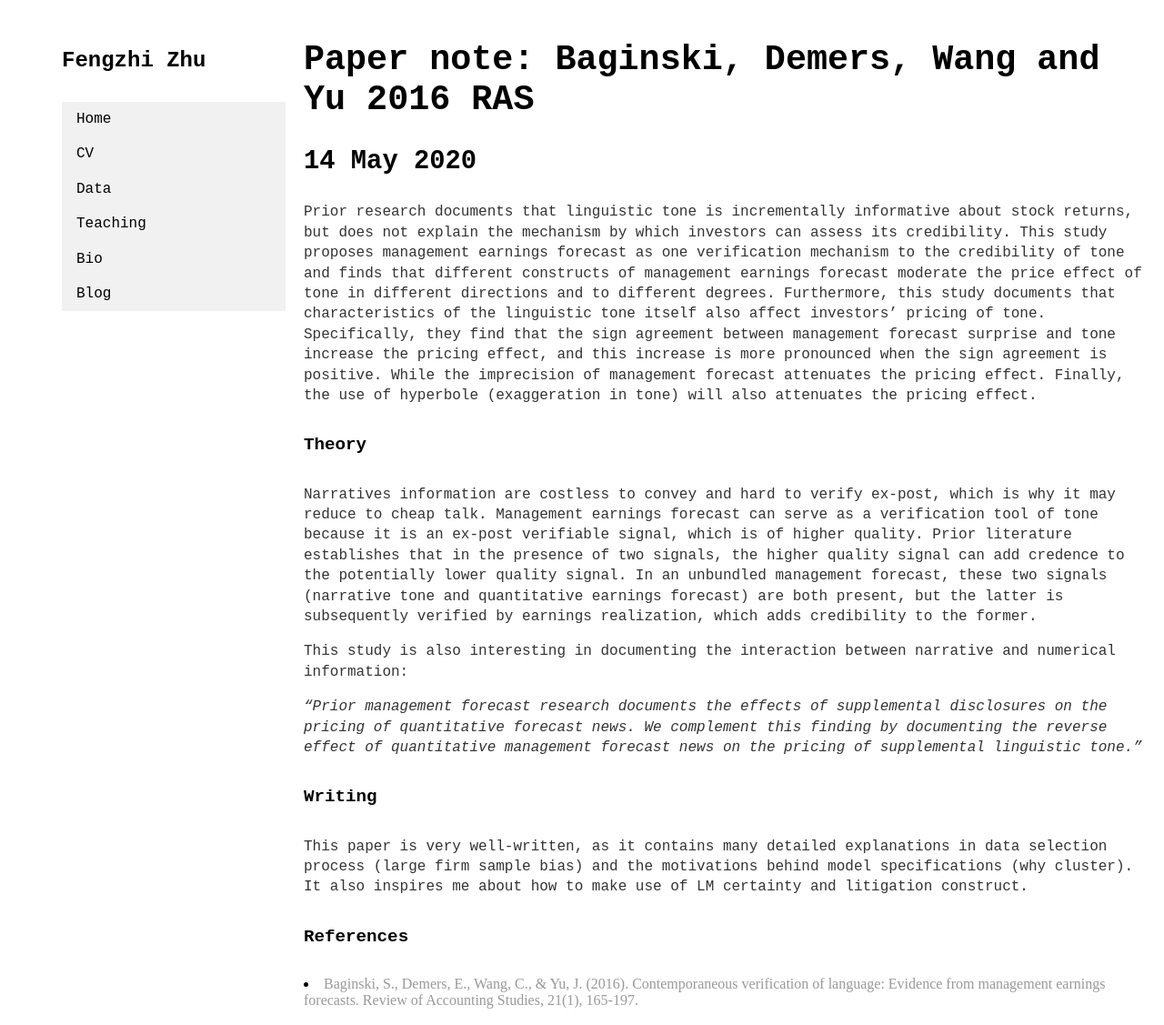
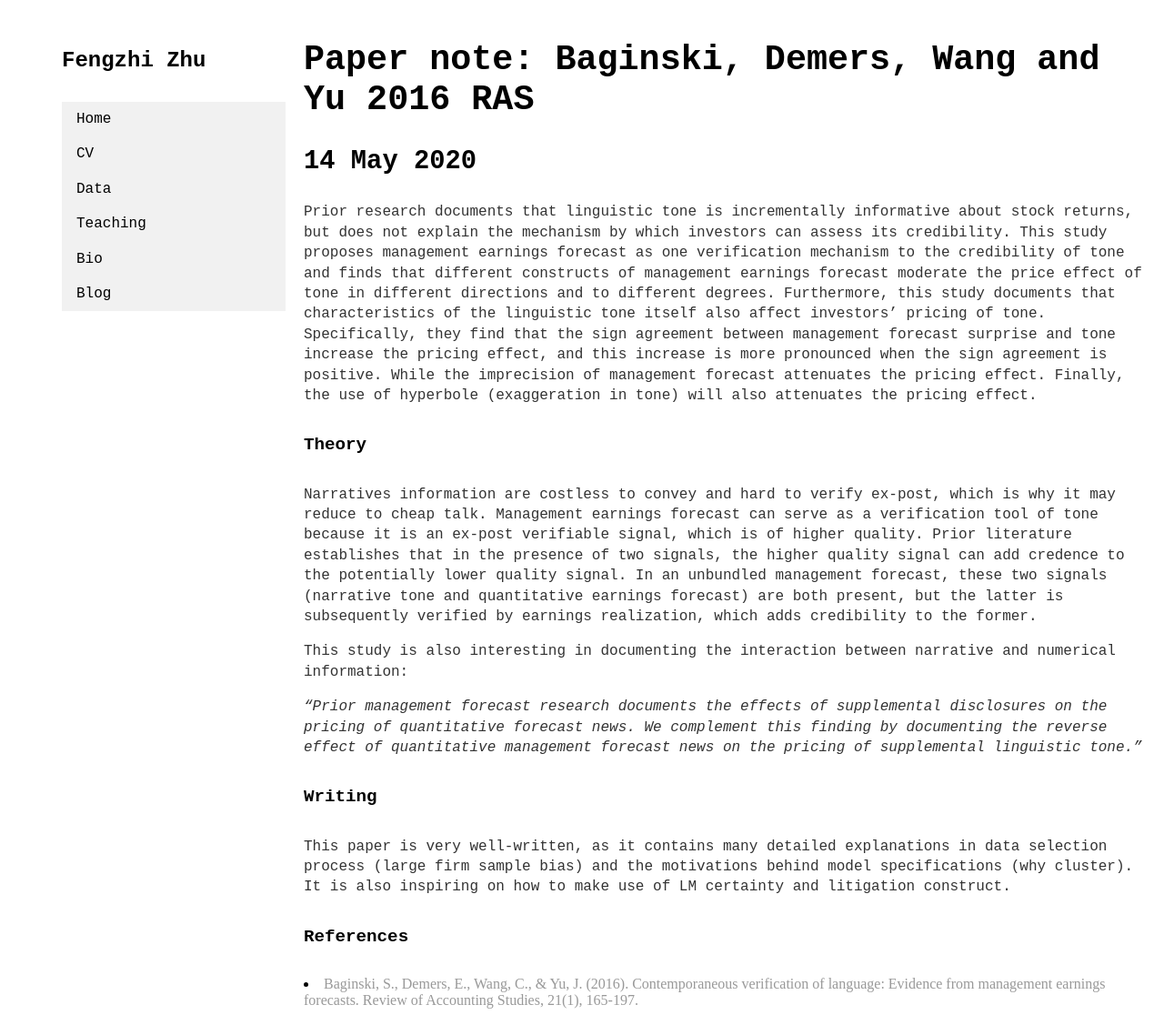
Before and after one commit to fengzhi22/fengzhi22.github.io, a Jekyll site: the page built from _posts/2020-05-14-paper-note-Baginski-et-al-2016.md, in a window 1280 px wide. Shown: the whole page at 91% size. Built offline with Jekyll 4.4.1, drawn with Linux system fonts in a browser that asks for light colours.

Commit message:
modify Baginski et al. (2016) note

```diff
--- a/_posts/2020-05-14-paper-note-Baginski-et-al-2016.md
+++ b/_posts/2020-05-14-paper-note-Baginski-et-al-2016.md
@@ -13,7 +13,7 @@ This study is also interesting in documenting the interaction between narrative
 <i>"Prior management forecast research documents the effects of supplemental disclosures on the pricing of quantitative forecast news. We complement this finding by documenting the reverse effect of quantitative management forecast news on the pricing of supplemental linguistic tone.”</i>
 
 <h5>Writing</h5>
-This paper is very well-written, as it contains many detailed explanations in data selection process (large firm sample bias) and the motivations behind model specifications (why cluster). It also inspires me about how to make use of LM certainty and litigation construct.
+This paper is very well-written, as it contains many detailed explanations in data selection process (large firm sample bias) and the motivations behind model specifications (why cluster). It is also inspiring on how to make use of LM certainty and litigation construct.
 
 <h5>References</h5>
 <li>
```
